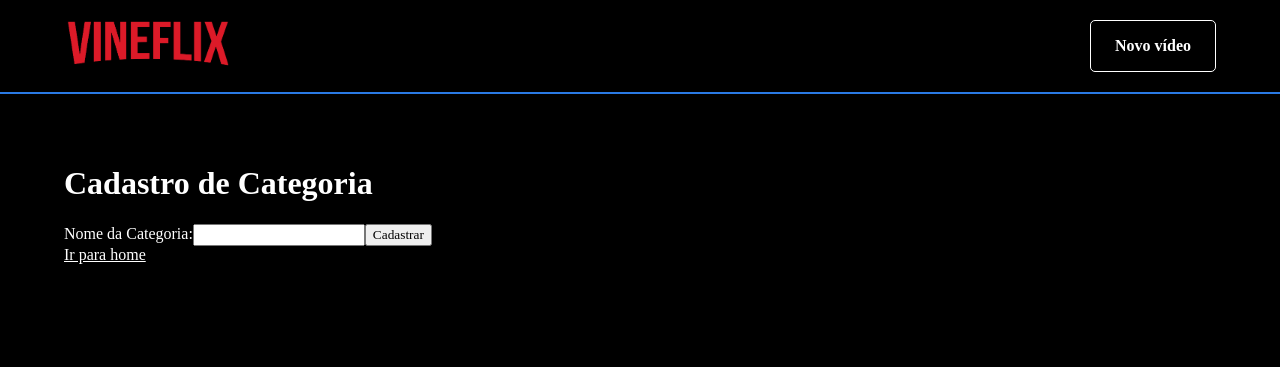
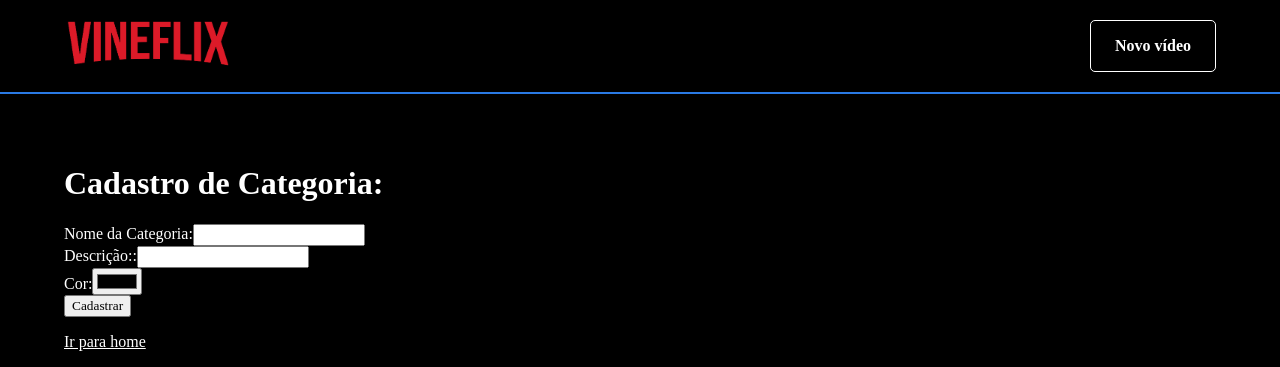
Before and after one commit to viniciusbsi/imersao-react-alura, a React (Create React App) app: page /cadastro/categoria in a window 1280 px wide. Shown: the top 367 px of the page. Built offline with nearby package versions, Linux system fonts and the light colour scheme; the HTML template or start-up script is replaced by a standard one.

Commit message:
Página 404; Formulário dinâmico

```diff
--- /dev/null
+++ b/src/components/FormField/index.js
@@ -0,0 +1,19 @@
+import React from "react";
+
+function FormField({ label, type, name, value, onChange }) {
+  return (
+    <div>
+      <label>
+        {label}:
+        <input
+          type={type}
+          value={value}
+          name={name}
+          onChange={onChange}
+        />
+      </label>
+    </div>
+  )
+}
+
+export default FormField;
--- a/src/index.js
+++ b/src/index.js
@@ -6,10 +6,7 @@
 import Home from './pages/Home';
 import CadastroVideo from './pages/cadastro/Video';
 import CadastroCategoria from './pages/cadastro/Categoria';
-
-// Desafio master blaster na descrição
-// Colocar um jogo nessa página: https://www.youtube.com/watch?v=jOAU81jdi-c :)
-const Pagina404 = () => (<div>Página 404</div>)
+import Pagina404 from './pages/404';
 
 ReactDOM.render(
   <BrowserRouter>
--- /dev/null
+++ b/src/pages/404/index.js
@@ -0,0 +1,12 @@
+import React from 'react';
+import PageDefault from '../../components/PageDefault';
+
+function Pagina404() {
+  return (
+    <PageDefault>
+      <h1>Página não encontrada 404</h1>
+    </PageDefault>
+  )
+}
+
+export default Pagina404;
--- a/src/pages/cadastro/Categoria/index.js
+++ b/src/pages/cadastro/Categoria/index.js
@@ -1,26 +1,108 @@
-import React from 'react';
+import React, { useState } from 'react';
 import { Link } from 'react-router-dom';
 import PageDefault from '../../../components/PageDefault';
+import FormField from '../../../components/FormField';
 
 function CadastroCategoria() {
+  const valoresIniciais = {
+    nome: '',
+    descricao: '',
+    cor: '',
+  }
+  const [categorias, setCategorias] = useState([]);
+  const [values, setValues] = useState(valoresIniciais);
+
+
+  function setValue(chave, valor) {
+    // chave: nome, descricao, bla, bli
+    setValues({
+      ...values,
+      [chave]: valor, // nome: 'valor'
+    })
+  }
+
+  function handleChange(infosDoEvento) {
+    setValue(
+      infosDoEvento.target.getAttribute('name'),
+      infosDoEvento.target.value
+    );
+  }
+
   return (
     <PageDefault>
-      <h1>Cadastro de Categoria</h1>
+      <h1>Cadastro de Categoria: {values.nome}</h1>
 
-      <form>
+      <form onSubmit={function handleSubmit(infosDoEvento) {
+          infosDoEvento.preventDefault();
+          setCategorias([
+            ...categorias,
+            values
+          ]);
 
-        <label>
-          Nome da Categoria:
-          <input
-            type="text"
-          />
-        </label>
+          setValues(valoresIniciais)
+      }}>
+
+        <FormField
+          label="Nome da Categoria"
+          type="text"
+          name="nome"
+          value={values.nome}
+          onChange={handleChange}
+        />
+
+        <FormField
+          label="Descrição:"
+          type="????"
+          name="descricao"
+          value={values.descricao}
+          onChange={handleChange}
+        />
+        {/* <div>
+          <label>
+            Descrição:
+            <textarea
+              type="text"
+              value={values.descricao}
+              name="descricao"
+              onChange={handleChange}
+            />
+          </label>
+        </div> */}
+
+        <FormField
+          label="Cor"
+          type="color"
+          name="cor"
+          value={values.cor}
+          onChange={handleChange}
+        />
+        {/* <div>
+          <label>
+            Cor:
+            <input
+              type="color"
+              value={values.cor}
+              name="cor"
+              onChange={handleChange}
+            />
+          </label>
+        </div> */}
 
         <button>
           Cadastrar
         </button>
       </form>
 
+
+      <ul>
+        {categorias.map((categoria, indice) => {
+          return (
+            <li key={`${categoria}${indice}`}>
+              {categoria.nome}
+            </li>
+          )
+        })}
+      </ul>
 
       <Link to="/">
         Ir para home
```
